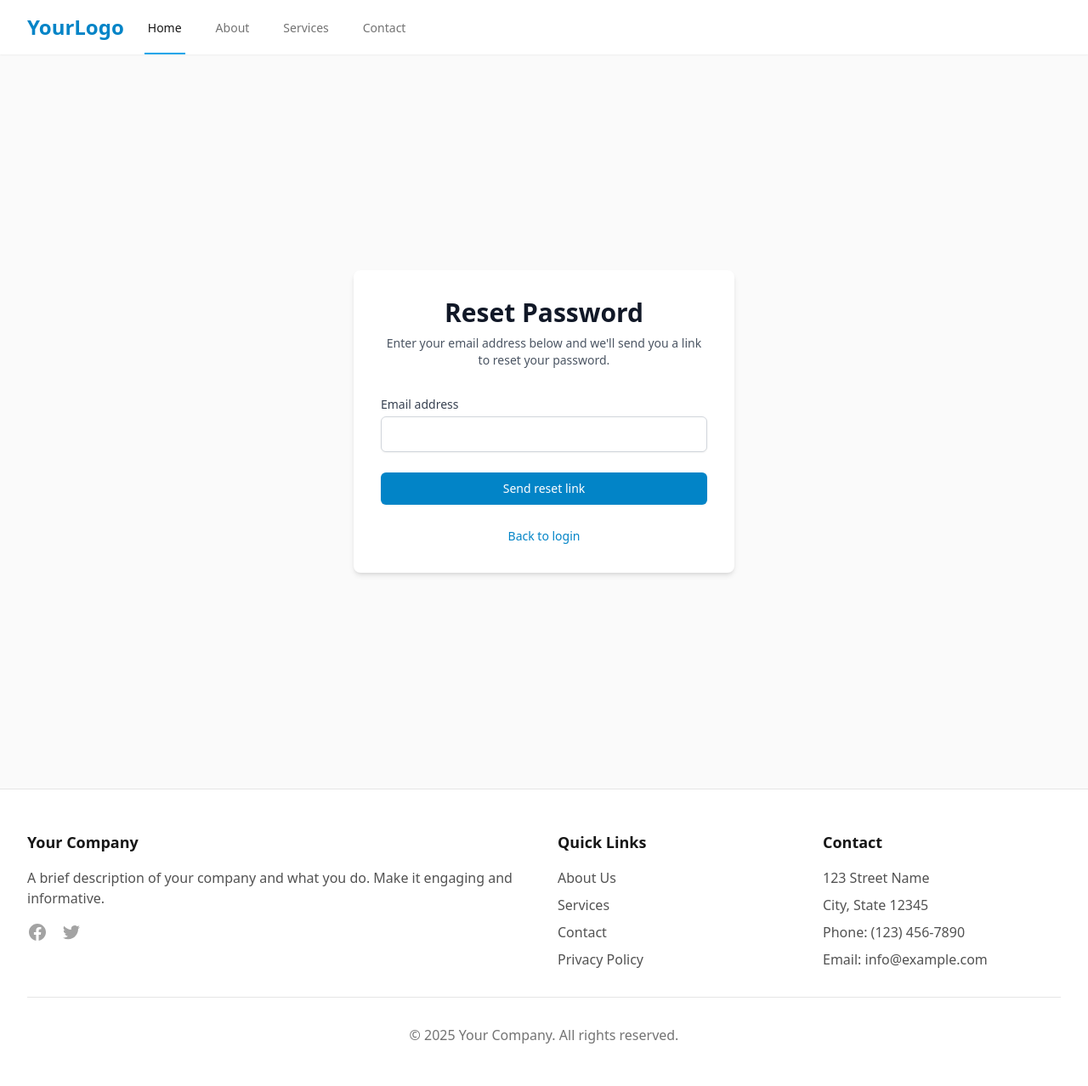
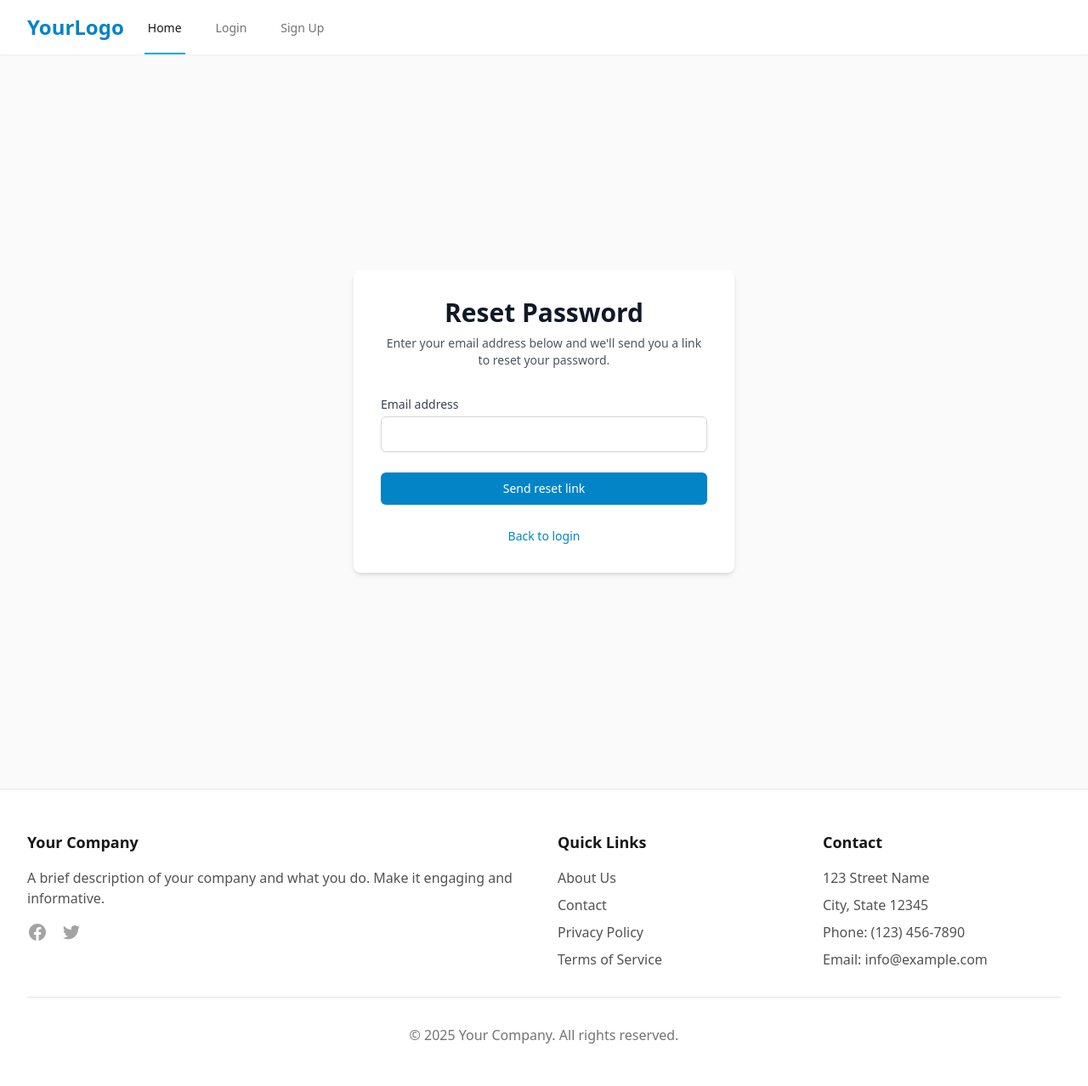
Before and after one commit to huzaifazahoor/django-boilerplate, a Django app: page /accounts/password_reset/ in a window 1280 px wide. Shown: the whole page at 85% size. Run offline with Django 5.2, Linux system fonts and the light colour scheme; some libraries are stand-ins or nearby versions.

Commit message:
Update navigation links in base template for authentication and add privacy policy and terms of service links

```diff
--- a/templates/base.html
+++ b/templates/base.html
@@ -87,18 +87,22 @@
                             class="inline-flex items-center px-1 pt-1 border-b-2 border-primary-500 text-sm font-medium text-neutral-900">
                             Home
                         </a>
-                        <a href="#"
+                        {% if user.is_authenticated %}
+                        <a href="{% url 'logout' %}"
                             class="inline-flex items-center px-1 pt-1 border-b-2 border-transparent text-sm font-medium text-neutral-500 hover:border-neutral-300 hover:text-neutral-700">
-                            About
+                            Logout
                         </a>
-                        <a href="#"
+                        {% else %}
+                        <a href="{% url 'login' %}"
                             class="inline-flex items-center px-1 pt-1 border-b-2 border-transparent text-sm font-medium text-neutral-500 hover:border-neutral-300 hover:text-neutral-700">
-                            Services
+                            Login
                         </a>
-                        <a href="#"
+                        <a href="{% url 'signup' %}"
                             class="inline-flex items-center px-1 pt-1 border-b-2 border-transparent text-sm font-medium text-neutral-500 hover:border-neutral-300 hover:text-neutral-700">
-                            Contact
+                            Sign Up
                         </a>
+                        {% endif %}
+
                     </div>
                 </div>
 
@@ -122,18 +126,21 @@
                         class="block pl-3 pr-4 py-2 border-l-4 border-primary-500 text-base font-medium text-primary-700 bg-primary-50">
                         Home
                     </a>
-                    <a href="#"
+                    {% if user.is_authenticated %}
+                    <a href="{% url 'logout' %}"
                         class="block pl-3 pr-4 py-2 border-l-4 border-transparent text-base font-medium text-neutral-500 hover:bg-neutral-50 hover:border-neutral-300 hover:text-neutral-700">
-                        About
+                        Logout
                     </a>
-                    <a href="#"
+                    {% else %}
+                    <a href="{% url 'login' %}"
                         class="block pl-3 pr-4 py-2 border-l-4 border-transparent text-base font-medium text-neutral-500 hover:bg-neutral-50 hover:border-neutral-300 hover:text-neutral-700">
-                        Services
+                        Login
                     </a>
-                    <a href="#"
+                    <a href="{% url 'signup' %}"
                         class="block pl-3 pr-4 py-2 border-l-4 border-transparent text-base font-medium text-neutral-500 hover:bg-neutral-50 hover:border-neutral-300 hover:text-neutral-700">
-                        Contact
+                        Sign Up
                     </a>
+                    {% endif %}
                 </div>
             </div>
         </nav>
@@ -177,9 +184,9 @@
                     <h3 class="text-lg font-semibold text-neutral-900 mb-4">Quick Links</h3>
                     <ul class="space-y-2">
                         <li><a href="#" class="text-neutral-600 hover:text-primary-500">About Us</a></li>
-                        <li><a href="#" class="text-neutral-600 hover:text-primary-500">Services</a></li>
                         <li><a href="#" class="text-neutral-600 hover:text-primary-500">Contact</a></li>
-                        <li><a href="#" class="text-neutral-600 hover:text-primary-500">Privacy Policy</a></li>
+                        <li><a href="{% url 'privacy_policy' %}" class="text-neutral-600 hover:text-primary-500">Privacy Policy</a></li>
+                        <li><a href="{% url 'terms_of_service' %}" class="text-neutral-600 hover:text-primary-500">Terms of Service</a></li>
                     </ul>
                 </div>
 
```
